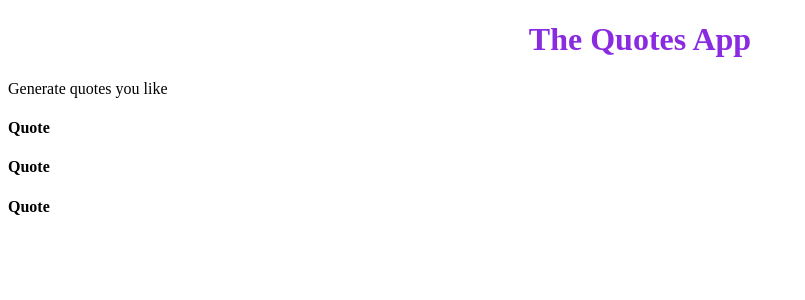
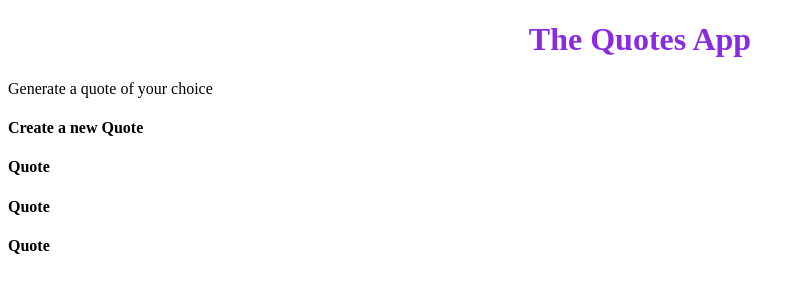
Before and after one commit to Nicholas-Kimutai/Quotes-App, an Angular app: page / in a window 1280 px wide. Shown: the top 300 px of the page, without its empty margins (0-805 px from the left). Built offline with nearby package versions, Linux system fonts and the light colour scheme.

Commit message:
update form

```diff
--- a/src/app/quote-form/quote-form.component.html
+++ b/src/app/quote-form/quote-form.component.html
@@ -1,4 +1,4 @@
-<div>
-<p>Generate quotes you like</p>
-
+<div class="container text-center mt-2">
+    <p>Generate a quote of your choice</p>
+    <h4 class="mt-5">Create a new Quote</h4>
 </div>
--- a/src/app/quote/quote.component.html
+++ b/src/app/quote/quote.component.html
@@ -3,9 +3,10 @@
 </div>
 <div class="container">
     <app-quote-form(addQuote) = "addNewQuote($event)"></app-quote-form>
-    <div *ngFor='let quote of quotes;let i=index'>
-        <h4>Quote</h4>
+    <div class="row">
+        <div *ngFor='let quote of quotes;let i=index'>
+             <h4>Quote</h4>
 
-
+        </div>
     </div>
 </div>
```
